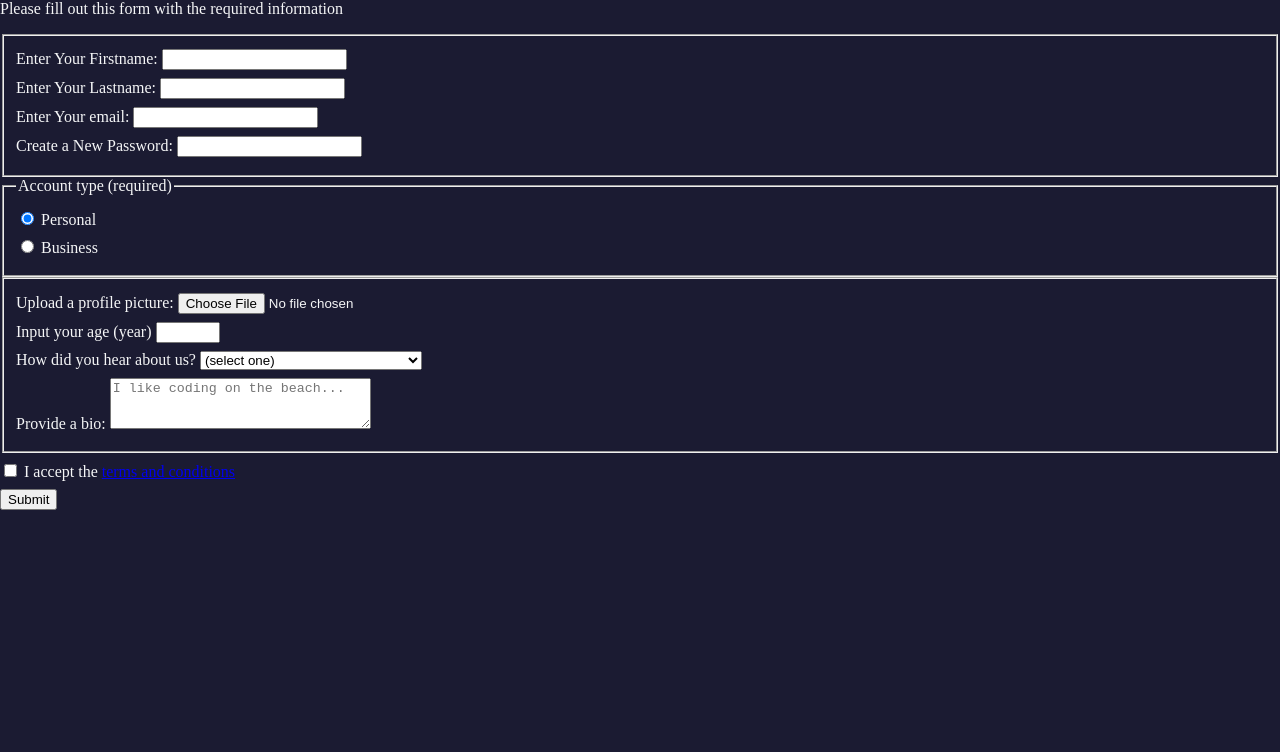
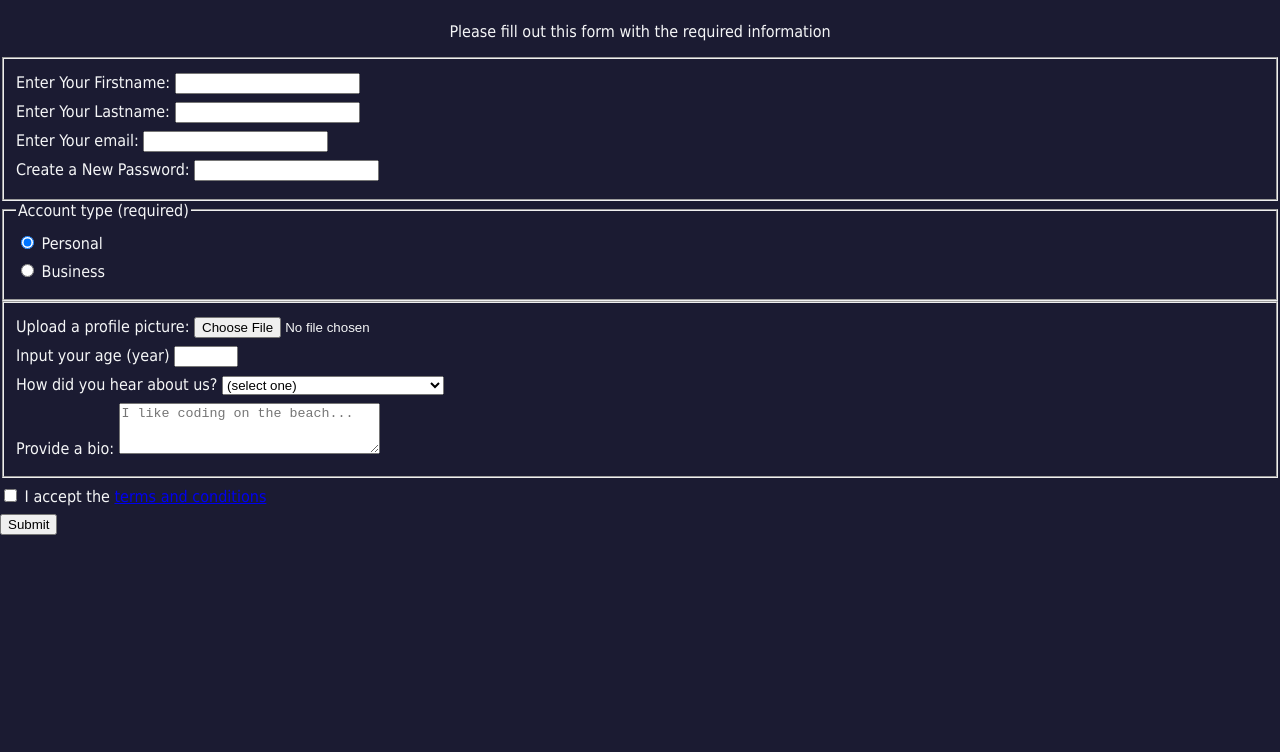
Before and after one commit to Molokwu-Emmanuel/Building-a-Registration-Form, a plain HTML site: page index.html in a window 1280 px wide. Shown: the part 80-832 px from the top of the page. Drawn offline with Linux system fonts and the light colour scheme.

Commit message:
update styles.css

```diff
--- a/styles.css
+++ b/styles.css
@@ -3,9 +3,15 @@ body{
     height: 100vh;
     margin: 0;
     background-color: #1b1b32;
-    color: #f5f6f7
+    color: #f5f6f7;
+    font-family: Tahoma;
+    font-size: 16px;
 }
 label{
     display: block;
     margin: 0.5rem 0;
 }
+h1, p {
+    text-align: center;
+    margin: 1em auto;
+}
```
